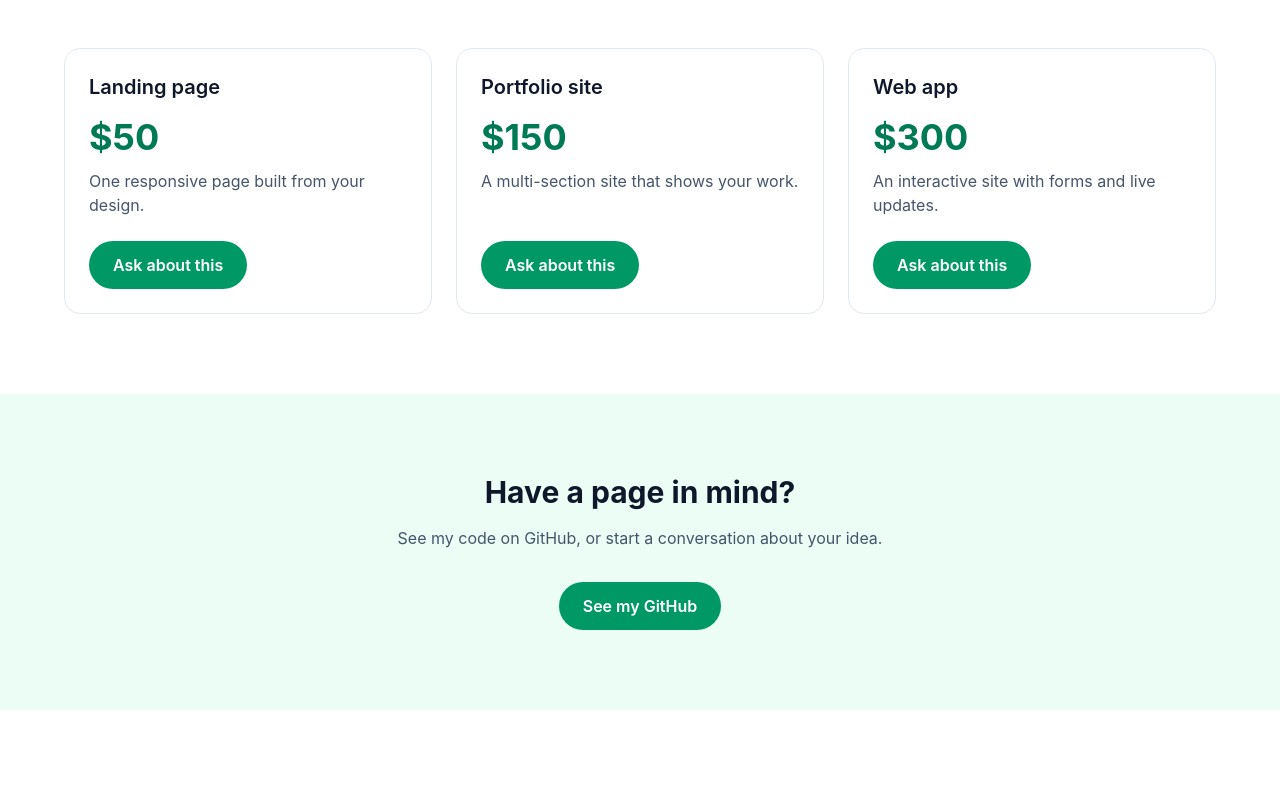
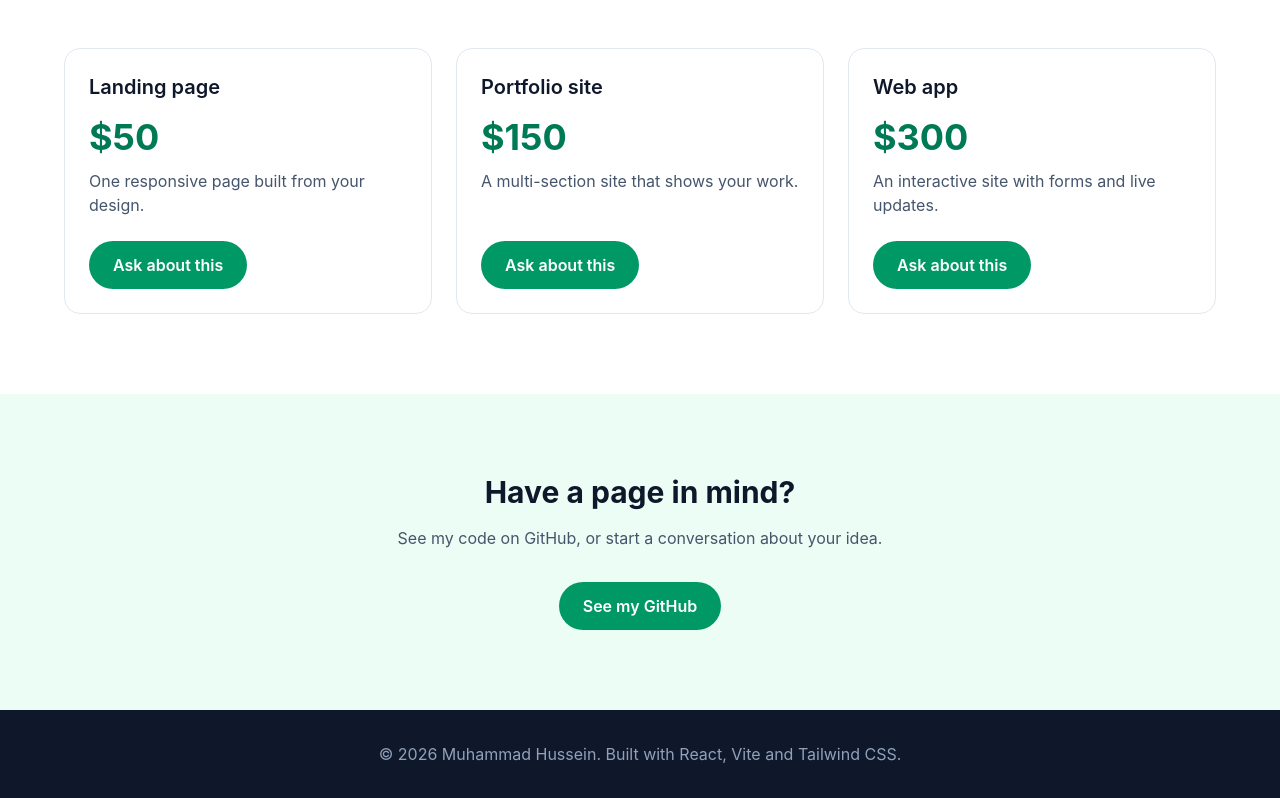
Before and after one commit to muhammad-hussein-ui/zihntech-landing-showcase, a React (Vite) app: page / in a window 1280 px wide. Shown: the part 1721-2519 px from the top of the page. Before the commit the page ends 2431 px from the top, so only its background shows below. Built offline with nearby package versions, Linux system fonts and the light colour scheme.

Commit message:
Add Footer with current year

```diff
--- a/src/App.jsx
+++ b/src/App.jsx
@@ -4,6 +4,7 @@ import Skills from "./components/Skills";
 import Projects from "./components/Projects";
 import Pricing from "./components/Pricing";
 import CallToAction from "./components/CallToAction";
+import Footer from "./components/Footer";
 
 function App() {
   return (
@@ -16,6 +17,7 @@ function App() {
         <Pricing />
         <CallToAction />
       </main>
+      <Footer />
     </>
   );
 }
--- /dev/null
+++ b/src/components/Footer.jsx
@@ -0,0 +1,14 @@
+function Footer() {
+  const year = new Date().getFullYear();
+  const owner = "Muhammad Hussein";
+
+  return (
+    <footer className="bg-slate-900 px-6 py-8 text-center text-slate-400">
+      <p>
+        &copy; {year} {owner}. Built with React, Vite and Tailwind CSS.
+      </p>
+    </footer>
+  );
+}
+
+export default Footer;
```
